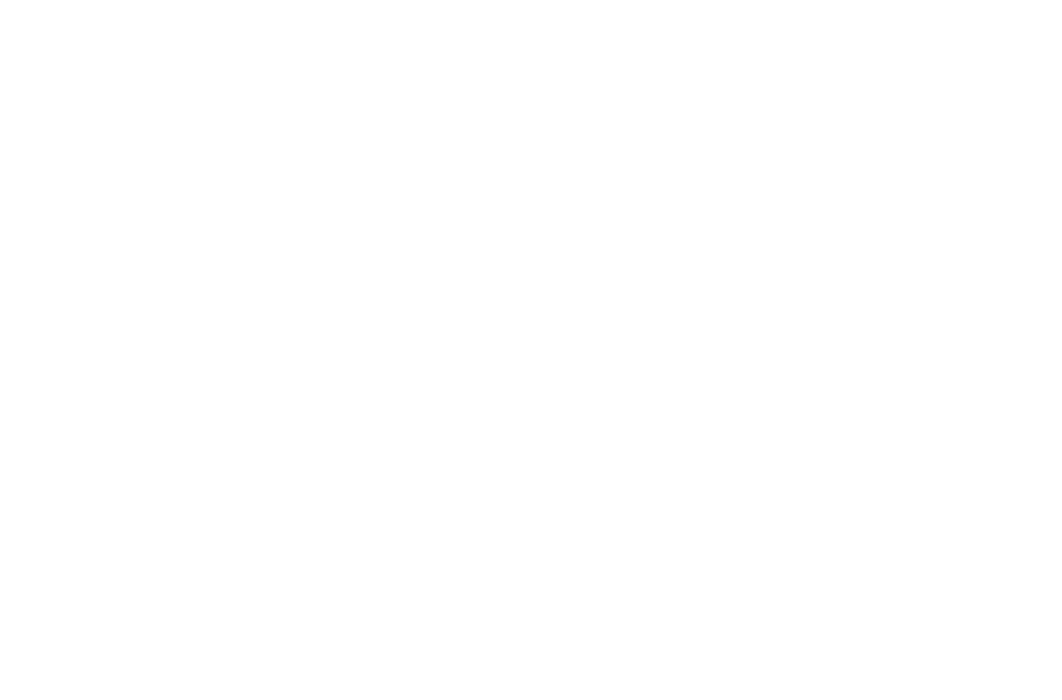
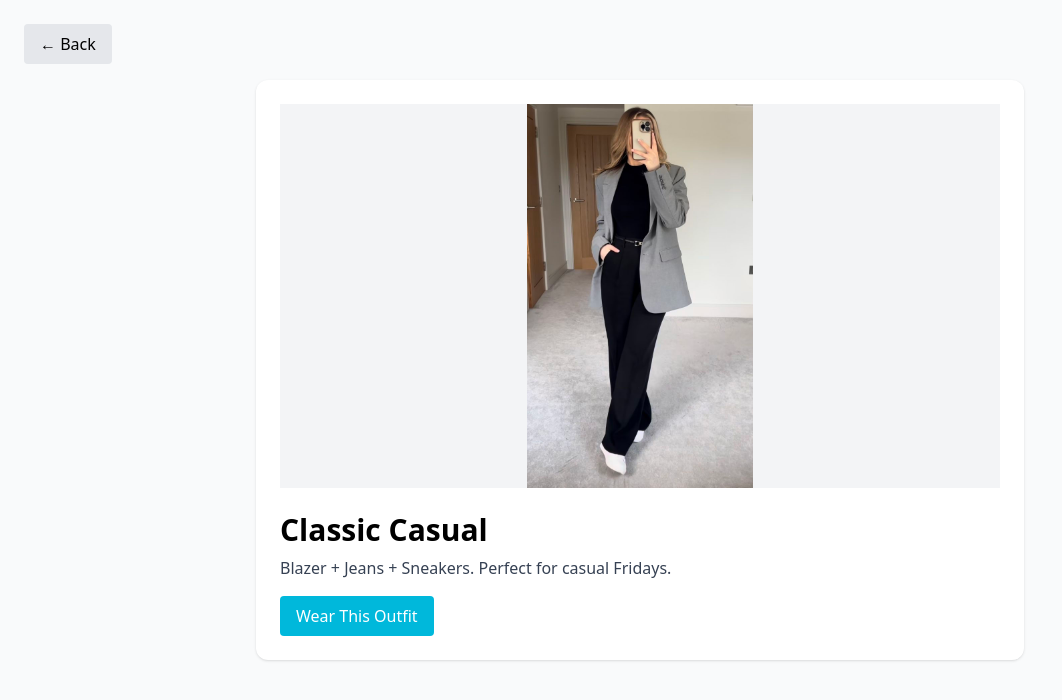
Before and after one commit to anjaliofficial/SmartFit, a React (Vite) app in the folder frontend/: page /outfit/1 in a window 1280 px wide. Before the commit this address had no page. Shown: the top 700 px of the page, without its empty margins (0-1062 px from the left). Built offline with nearby package versions, Linux system fonts and the light colour scheme.

Commit message:
outfitdetails

```diff
--- a/frontend/src/App.jsx
+++ b/frontend/src/App.jsx
@@ -5,6 +5,7 @@
 const AboutUs = lazy(() => import("./public/AboutUs"));
 const ContactUs = lazy(() => import("./public/ContactUs"));
 const Dashboard = lazy(() => import("./public/Dashboard"));
+const OutfitDetails = lazy(() => import("./public/OutFitDetails"));
 
 function App() {
   return (
@@ -15,6 +16,7 @@
         <Route path="/AboutUs" element={<AboutUs />} />
         <Route path="/ContactUs" element={<ContactUs />} />
         <Route path="/Dashboard" element={<Dashboard />} />
+        <Route path="/outfit/:id" element={<OutfitDetails />} />
 
         {/* Add more routes here */}
       </Routes>
--- /dev/null
+++ b/frontend/src/public/OutFitDetails.jsx
@@ -0,0 +1,82 @@
+import React from "react";
+import { useParams, useNavigate } from "react-router-dom";
+
+// Example images (reuse your favorites or other outfits)
+import fav1 from "../assets/image/fav1.jpg";
+import fav2 from "../assets/image/fav2.jpg";
+import fav3 from "../assets/image/fav3.jpg";
+import fav4 from "../assets/image/fav4.jpg";
+
+const outfitData = [
+  {
+    id: 1,
+    img: fav1,
+    name: "Classic Casual",
+    description: "Blazer + Jeans + Sneakers. Perfect for casual Fridays.",
+  },
+  {
+    id: 2,
+    img: fav2,
+    name: "Party Night",
+    description: "Glitter top + Skirt + Heels. Shine all night.",
+  },
+  {
+    id: 3,
+    img: fav3,
+    name: "Summer Dress",
+    description: "Floral dress + Sandals. Stay cool & stylish.",
+  },
+  {
+    id: 4,
+    img: fav4,
+    name: "Winter Layers",
+    description: "Cozy sweater + Jacket + Boots. Warm & chic.",
+  },
+];
+
+const OutfitDetails = () => {
+  const { id } = useParams();
+  const navigate = useNavigate();
+
+  const outfit = outfitData.find((item) => item.id === parseInt(id));
+
+  if (!outfit) {
+    return (
+      <div className="p-6 text-center">
+        <h2 className="text-2xl font-bold mb-4">Outfit Not Found</h2>
+        <button
+          onClick={() => navigate("/")}
+          className="mt-4 px-4 py-2 bg-cyan-500 text-white rounded hover:bg-cyan-600"
+        >
+          Go Back
+        </button>
+      </div>
+    );
+  }
+
+  return (
+    <div className="min-h-screen bg-gray-50 p-6">
+      <button
+        onClick={() => navigate(-1)}
+        className="mb-4 px-4 py-2 bg-gray-200 rounded hover:bg-gray-300"
+      >
+        ← Back
+      </button>
+
+      <div className="bg-white rounded-xl shadow p-6 max-w-3xl mx-auto">
+        <img
+          src={outfit.img}
+          alt={outfit.name}
+          className="w-full h-96 object-contain mb-6 bg-gray-100"
+        />
+        <h2 className="text-3xl font-bold mb-2">{outfit.name}</h2>
+        <p className="text-gray-700 mb-4">{outfit.description}</p>
+        <button className="px-4 py-2 bg-cyan-500 text-white rounded hover:bg-cyan-600">
+          Wear This Outfit
+        </button>
+      </div>
+    </div>
+  );
+};
+
+export default OutfitDetails;
```
